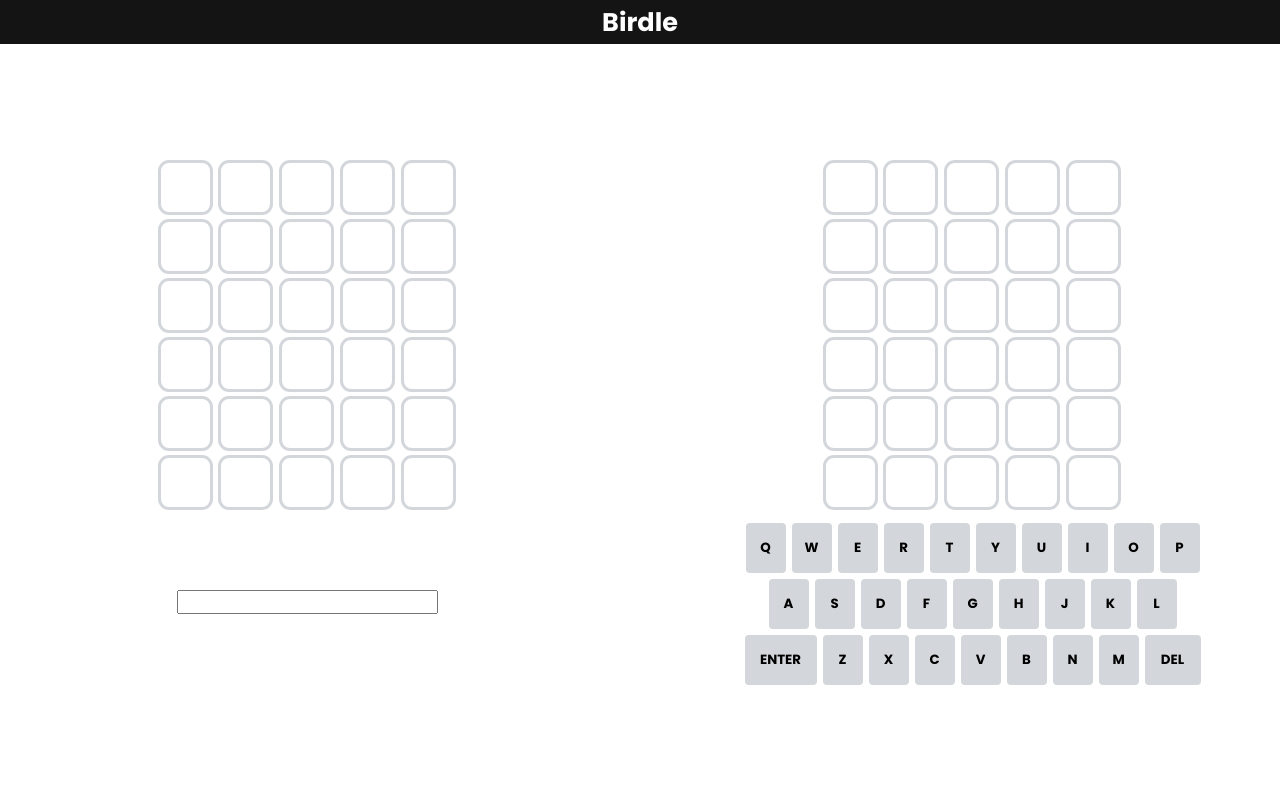
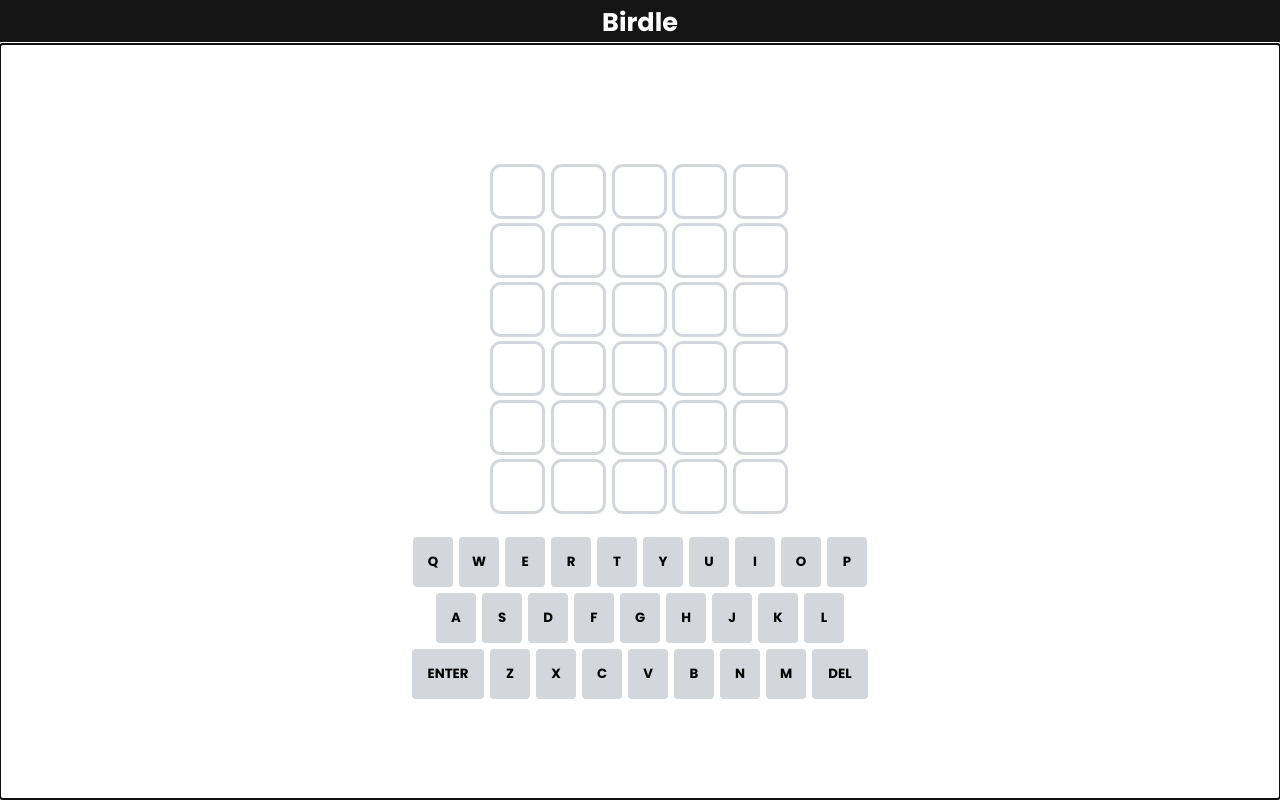
Before and after one commit to MaximilianHollis/birdle, a Next.js app: page / in a window 1280 px wide. Built offline with nearby package versions, Linux system fonts and the light colour scheme.

Commit message:
patch and game over

```diff
--- a/pages/index.tsx
+++ b/pages/index.tsx
@@ -1,4 +1,4 @@
-import { useState } from 'react'
+import { useState, useRef, useEffect } from 'react'
 import styled from 'styled-components'
 import Grid from '../src/components/grid'
 import Keyboard from '../src/components/keyboard'
@@ -6,17 +6,12 @@
 import { answers, words } from '../src/words'
 
 const Wrapper = styled.section`
-  height: calc(100vh - 44px);
-  display: grid;
-  grid-template-columns: 1fr 1fr;
-  grid-gap: 10px 50px;
-  margin: 0;
-  align-content: center;
+  height: 100%;
+  padding: 100px 0;
+  width: 100%;
+  display: flex;
   align-items: center;
-  justify-items: center;
-  p {
-    height: 300px;
-  }
+  flex-direction: column;
 `
 
 const arr: element[] = new Array(30)
@@ -29,23 +24,23 @@
 export default function Home() {
   const [grid, setGrid] = useState(arr)
   const [index, setIndex] = useState(0)
+  const ref = useRef<any>()
 
-  const onChange = ({ target: { value } }: { target: { value: string } }) => {
+  const onChange = (value: string) => {
     let newGrid: element[] = JSON.parse(JSON.stringify(grid))
-    if (value.match(/^[a-zA-Zs]*$/)) {
-      if (value.length > grid.filter(({ letter }) => letter).length) {
+    if (value.match(/^[a-zA-Zs]*$/) && value.length < 2) {
+      if (value) {
         if (index < 30) {
           if (!newGrid[index]?.lock) {
             newGrid[index] = {
               ...newGrid[index],
-              letter: value.toLowerCase().slice(-1),
+              letter: value.toLowerCase(),
             }
             setGrid(newGrid)
             setIndex(index + 1)
           }
         }
       } else {
-        console.log(index, newGrid[index - 1])
         if (!newGrid[index > 0 ? index - 1 : 0].lock) {
           setIndex(index > 0 ? index - 1 : 0)
           newGrid[index > 0 ? index - 1 : 0] = {
@@ -94,18 +89,26 @@
     }
     setGrid(newGrid)
   }
+
+  useEffect(() => {
+    if (ref.current) ref.current.focus()
+  }, [ref.current])
   return (
     <>
-      <Wrapper>
-        <Grid grid={grid} word={answer}/>
+      <Wrapper
+        tabIndex={-1}
+        ref={ref}
+        onKeyDown={(key) => {
+          if (key.code === 'Enter') {
+            validate()
+          } else if (key.code === 'Backspace') {
+            onChange('')
+          } else {
+            onChange(key.key)
+          }
+        }}
+      >
         <Grid grid={grid} word={answer} />
-
-        <input
-          type='text'
-          value={grid.map(({ letter }) => letter).join('')}
-          onChange={(e) => onChange(e)}
-          onKeyDown={(key) => key.code === 'Enter' && validate()}
-        />
         <Keyboard answer={answer} grid={grid} />
       </Wrapper>
     </>
--- a/src/components/grid.tsx
+++ b/src/components/grid.tsx
@@ -3,7 +3,7 @@
 import { element } from '../types'
 
 const Wrapper = styled(motion.div)`
-  margin: 0;
+  margin: 20px 0;
   display: grid;
   grid-template-columns: 1fr 1fr 1fr 1fr 1fr;
   grid-gap: 4px;
--- a/src/components/navbar.tsx
+++ b/src/components/navbar.tsx
@@ -5,7 +5,6 @@
   display: flex;
   margin: 0;
   width: 100%;
-  min-width: 1024px;
   height: 48px;
   max-height: 44px;
   background: rgba(0, 0, 0, 0.92);
```
